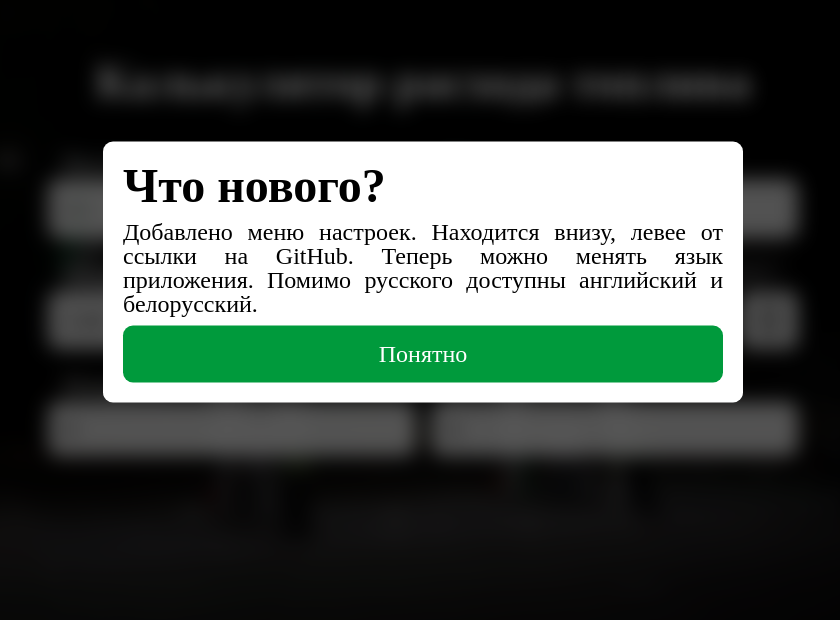
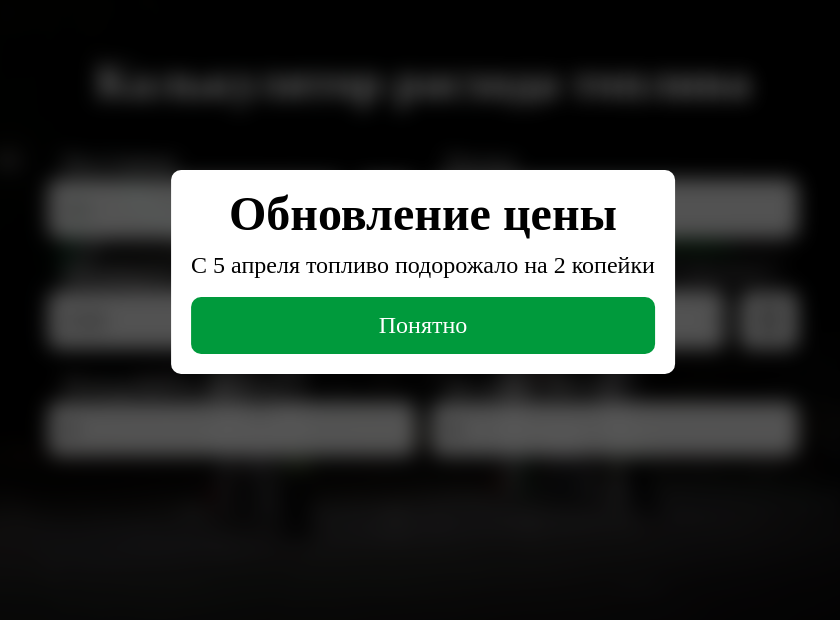
Before and after one commit to Catsker/Fuel-Calculator, a plain HTML site: page index.html in a window 1280 px wide. Shown: the part 128-748 px from the top of the page, without its empty margins (217-1057 px from the left). Drawn offline with Linux system fonts and the light colour scheme; a web font is replaced by a local one.

Commit message:
pricing update

```diff
--- a/css/style.css
+++ b/css/style.css
@@ -486,18 +486,19 @@ footer {
 	/* width: 100%; */
 	border-radius: 10px;
 	padding: 20px;
-	min-width: 260px;
+	min-width: 270px;
 }
 
 .update__title {
 	font-size: 2em;
 	font-weight: bold;
-	margin-bottom: 10px;
+	margin-bottom: 15px;
+	text-align: center;
 }
 
 .update__text {
-	text-align: justify;
-	margin-bottom: 10px;
+	text-align: center;
+	margin-bottom: 20px;
 }
 
 .update::backdrop {
--- a/index.html
+++ b/index.html
@@ -167,8 +167,8 @@
         </dialog>
 
         <dialog class="update" id="update">
-            <h2 class="update__title">Что нового?</h2>
-            <p class="update__text">Добавлено меню настроек. Находится внизу, левее от ссылки на GitHub. Теперь можно менять язык приложения. Помимо русского доступны английский и белорусский.</p>
+            <h2 class="update__title">Обновление цены</h2>
+            <p class="update__text">С 5 апреля топливо подорожало на 2 копейки</p>
             <button class="update__confirm" onclick="window.update.close()">Понятно</button>
         </dialog>
     </div>
--- a/js/script.js
+++ b/js/script.js
@@ -25,13 +25,13 @@ if ('serviceWorker' in navigator) {
 
 const fuel = {
     'none': '',
-    'ai92': 2.34, //92
-    'ai95': 2.44, //95
-    'ai98': 2.66, //98
-    'dt': 2.44, //дт
-    'dt_eco': 3.58, //дт эко
-    'dtz': 2.60, //дт -32
-    'gas': 1.25, //газ
+    'ai92': 2.42, //92
+    'ai95': 2.52, //95
+    'ai98': 2.74, //98
+    'dt': 2.52, //дт
+    'dt_eco': 3.66, //дт эко
+    'dtz': 2.68, //дт -32
+    'gas': 1.28, //газ
 }
 
 const selectors = {
@@ -118,7 +118,7 @@ const translation = {
 }
 
 //update
-const currentVersion = 'v2.5.1'
+const currentVersion = 'v2.5.2'
 let userVersion = localStorage.getItem("version")
 
 if (currentVersion !== userVersion) {
--- a/sw.js
+++ b/sw.js
@@ -1,4 +1,4 @@
-const staticCacheName = 'v2.5.1';
+const staticCacheName = 'v2.5.2';
 
 const assetUrls = [
     '/',                    // Корневой путь для index.html
```
